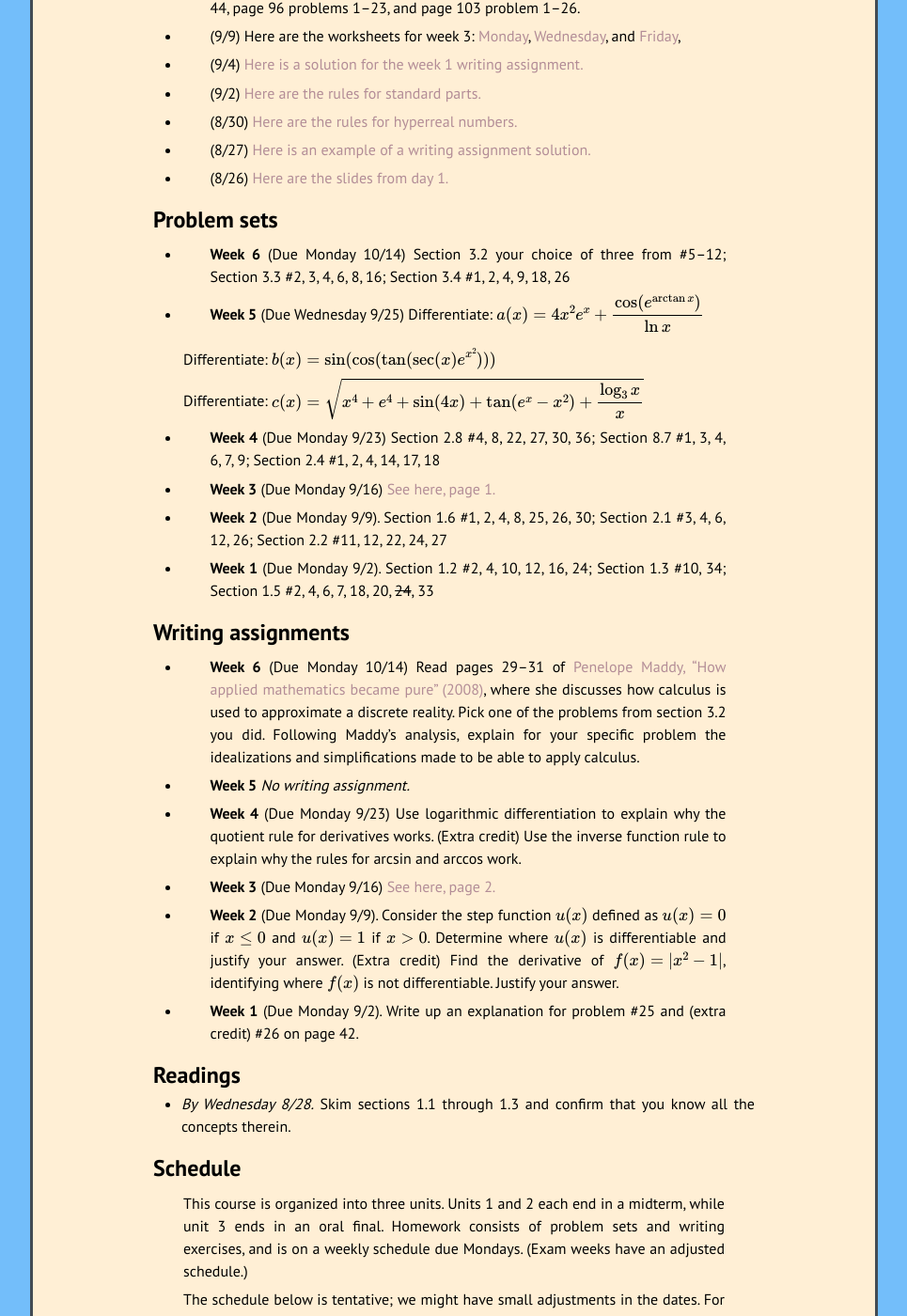
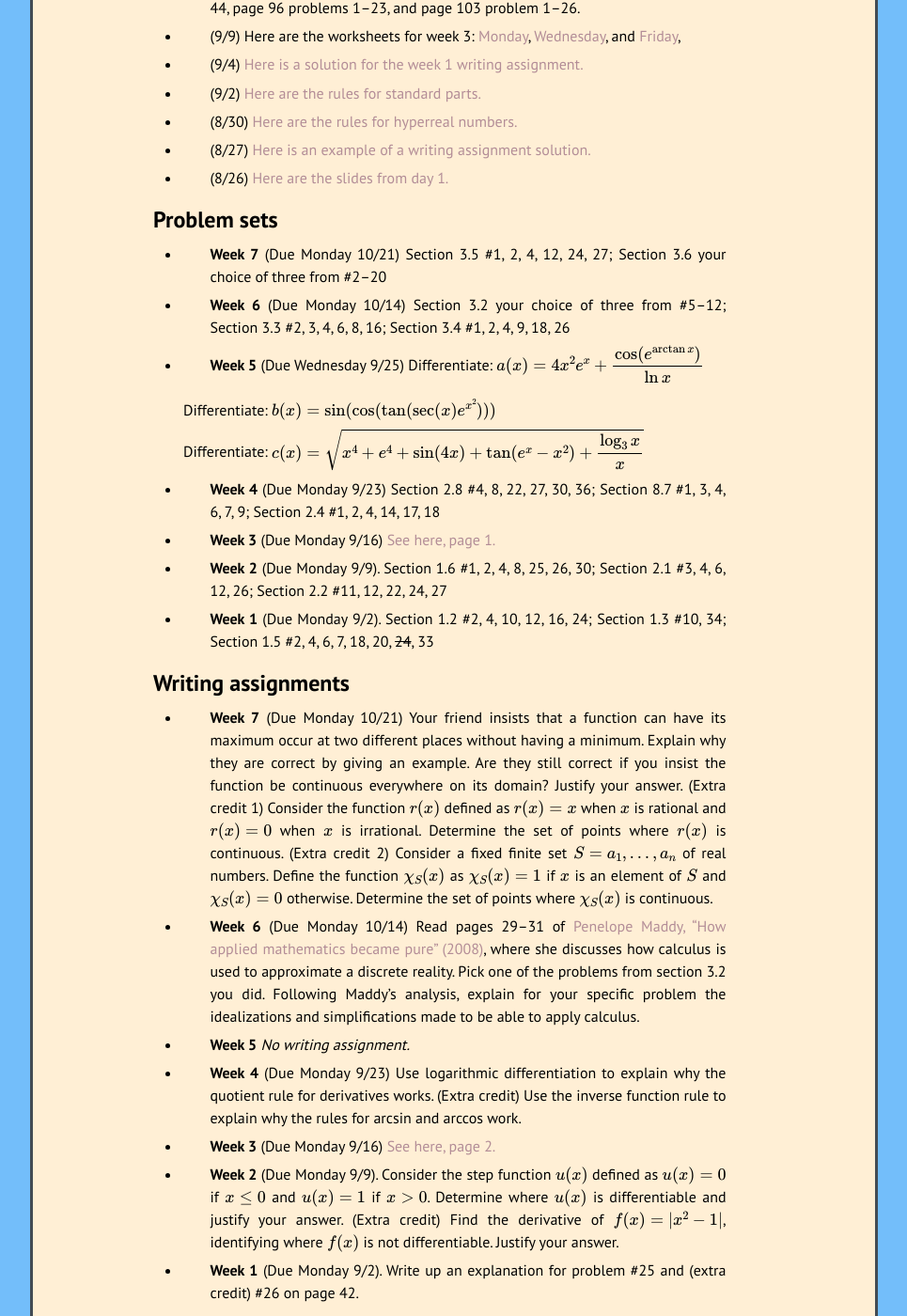
Before and after one commit to kamerynjw/kamerynjw.github.io, a Jekyll site: the page built from teaching/2024/math210.md, in a window 1280 px wide and 1400 px high, scrolled down 590 px. Shown: the whole window at 94% size, without its empty margins (157-1122 px from the left). Built offline with Jekyll 4.4.1, drawn with Linux system fonts in a browser that asks for light colours; nearby versions of some CDN libraries; formulas are drawn with MathJax 3.

Commit message:
week 7 calc hw

```diff
--- a/teaching/2024/math210.md
+++ b/teaching/2024/math210.md
@@ -43,6 +43,8 @@ Announcements
 Problem sets
 -------
 
+* **Week 7** (Due Monday 10/21) Section 3.5 #1, 2, 4, 12, 24, 27; Section 3.6 your choice of three from #2–20
+
 * **Week 6** (Due Monday 10/14) Section 3.2 your choice of three from #5–12; Section 3.3 #2, 3, 4, 6, 8, 16; Section 3.4 #1, 2, 4, 9, 18, 26
 
 * **Week 5** (Due Wednesday 9/25) Differentiate:
@@ -65,6 +67,8 @@ $\displaystyle c(x) = \sqrt{x^4 + e^4 + \sin(4x) + \tan(e^x - x^2) + \frac{\log_
 
 Writing assignments
 -------
+
+* **Week 7** (Due Monday 10/21) Your friend insists that a function can have its maximum occur at two different places without having a minimum. Explain why they are correct by giving an example. Are they still correct if you insist the function be continuous everywhere on its domain? Justify your answer. (Extra credit 1) Consider the function $r(x)$ defined as $r(x) = x$ when $x$ is rational and $r(x) = 0$ when $x$ is irrational. Determine the set of points where $r(x)$ is continuous. (Extra credit 2) Consider a fixed finite set $S = \{a_1, \ldots, a_n\}$ of real numbers. Define the function $\chi_S(x)$ as $\chi_S(x) = 1$ if $x$ is an element of $S$ and $\chi_S(x) = 0$ otherwise. Determine the set of points where $\chi_S(x)$ is continuous.
 
 * **Week 6** (Due Monday 10/14) Read pages 29–31 of [Penelope Maddy, "How applied mathematics became pure" (2008)]({{ page.url }}maddyhowapplied.pdf), where she discusses how calculus is used to approximate a discrete reality. Pick one of the problems from section 3.2 you did. Following Maddy's analysis, explain for your specific problem the idealizations and simplifications made to be able to apply calculus.
 
```
